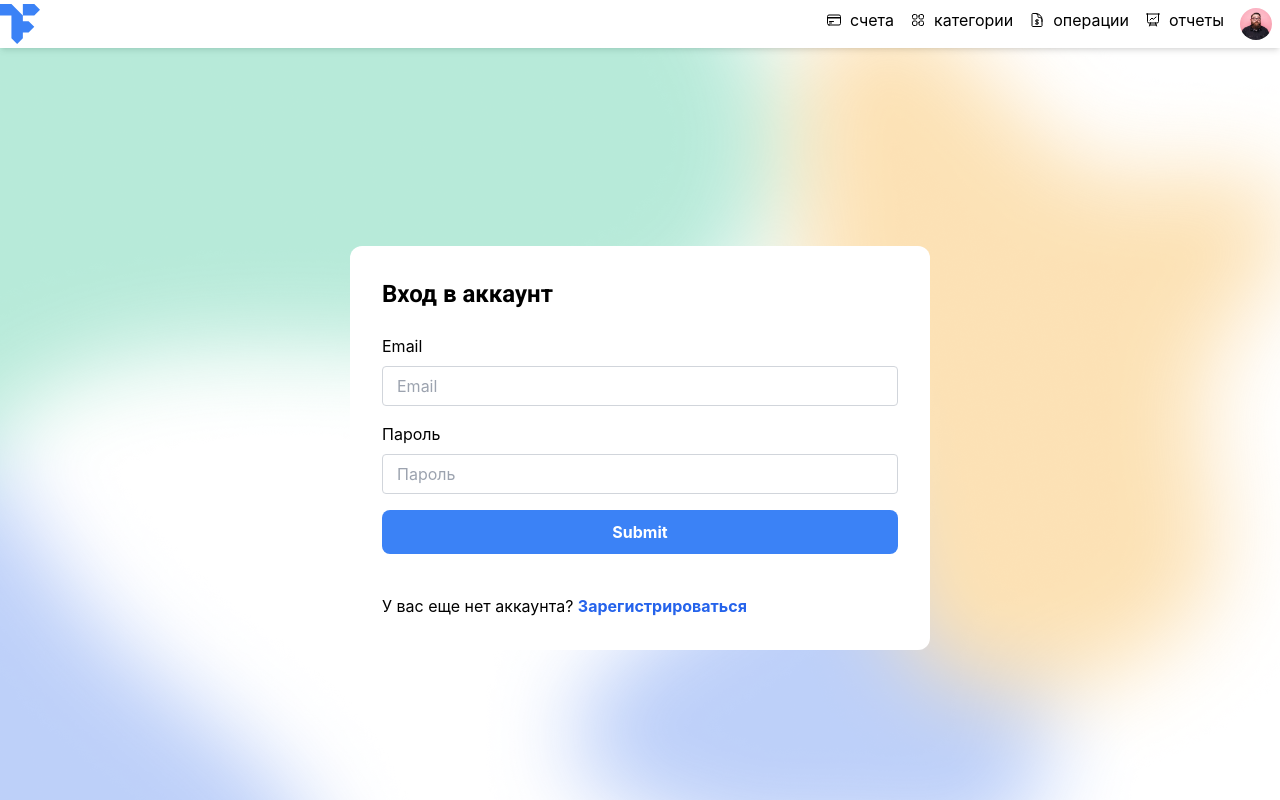
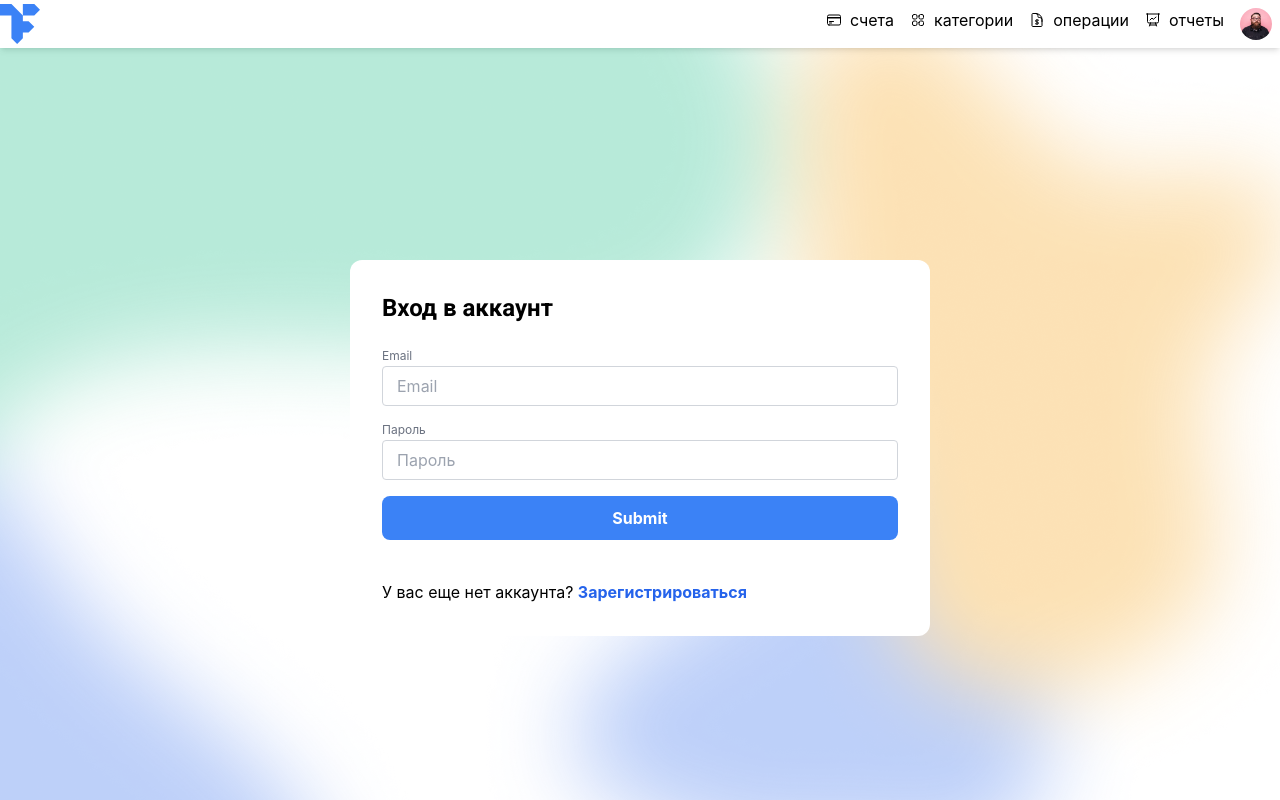
Before and after one commit to okokanya/finance-tracker, a Next.js app: page /signin in a window 1280 px wide. Built offline with nearby package versions, Linux system fonts and the light colour scheme.

Commit message:
labex fif

```diff
--- a/src/pages/signin/index.tsx
+++ b/src/pages/signin/index.tsx
@@ -49,11 +49,8 @@ const Signin = () => {
       <FormWrap>
         <h1 className='ml-0 mr-auto'>Вход в аккаунт</h1>
         <form className='flex flex-wrap flex-col w-full justify-between' onSubmit={handleSubmit(onSubmit)}>
-          <label htmlFor="email" className="mb-2">Email</label>
-          <Input type="email" className="mb-4" placeholder="Email" {...register("email", { required: true })} errorText={errors.email?.message} />
-
-          <label htmlFor="password" className="mb-2">Пароль</label>
-          <Input type="password" className="mb-4" placeholder="Пароль" {...register("password", { required: true })} errorText={errors.password?.message} />
+          <Input label="Email" type="email" className="mb-4" placeholder="Email" {...register("email", { required: true })} errorText={errors.email?.message} />
+          <Input label="Пароль" type="password" className="mb-4" placeholder="Пароль" {...register("password", { required: true })} errorText={errors.password?.message} />
           <Button>
             <input type="submit" />
           </Button>
```
